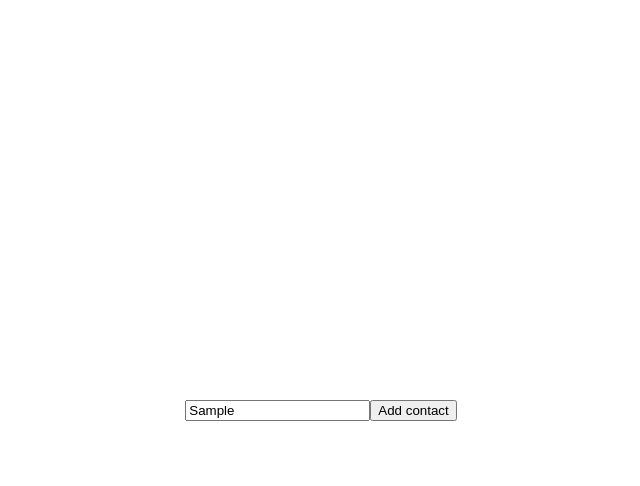
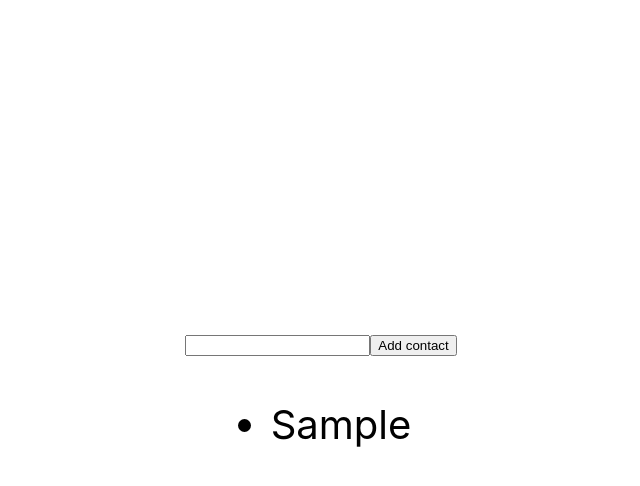
Before and after one commit to Saref111/goit-react-woolf-hw-02-phonebook, a React (Create React App) app: page / in a window 1280 px wide. Both pictures are taken after typing "Sample" into the empty fields and a click on the button "Add contact". Shown: the top 486 px of the page, without its empty margins (319-959 px from the left). Built offline with nearby package versions, Linux system fonts and the light colour scheme.

Commit message:
added conytacts

```diff
--- a/src/components/App.jsx
+++ b/src/components/App.jsx
@@ -2,11 +2,14 @@ import React, { Component } from 'react';
 import { getUniqueId } from 'helpers/helpers';
 
 import PhoneBook from './PhoneBook/PhoneBook';
+import Contacts from './Contacts/Contacts';
 
 class App extends Component {
   state = {
     phones: [],
+    name: '',
   };
+
   addContact = (e) => {
     e.preventDefault();
     this.setState((prevState) => {
@@ -18,23 +21,36 @@ class App extends Component {
             id: getUniqueId(),
           },
         ],
+        name: '',
       };
     });
   };
+
+  setName = (name) => {
+    this.setState(() => ({
+      name,
+    }));
+  };
+
   render() {
-    console.log(this.state.phones);
     return (
       <div
         style={{
           height: '100vh',
           display: 'flex',
+          flexDirection: 'column',
           justifyContent: 'center',
           alignItems: 'center',
           fontSize: 40,
           color: '#010101',
         }}
       >
-        <PhoneBook onSubmit={this.addContact} />
+        <PhoneBook
+          onSubmit={this.addContact}
+          setName={this.setName}
+          value={this.state.name}
+        />
+        <Contacts contacts={this.state.phones} />
       </div>
     );
   }
--- /dev/null
+++ b/src/components/Contacts/Contacts.jsx
@@ -0,0 +1,17 @@
+import React, { Component } from 'react';
+
+class Contacts extends Component {
+  render() {
+
+    console.log('Contacts render');
+    return (
+      <ul>
+        {this.props.contacts.map((contact) => (
+          <li key={contact.id}>{contact.name}</li>
+        ))}
+      </ul>
+    );
+  }
+}
+
+export default React.memo(Contacts);
--- a/src/components/PhoneBook/PhoneBook.jsx
+++ b/src/components/PhoneBook/PhoneBook.jsx
@@ -1,15 +1,26 @@
 import React, { Component } from 'react';
 
 class PhoneBook extends Component {
+  onSubmit = (e) => {
+    e.preventDefault();
+    this.props.onSubmit(e);
+  }
+
+  onChangeName = (e) => {
+    this.props.setName(e.target.value);
+  }
+
   render() {
     return (
-      <form onSubmit={this.props.onSubmit}>
+      <form onSubmit={this.onSubmit}>
         <input
           type="text"
           name="name"
           pattern="^[a-zA-Zа-яА-Я]+(([' -][a-zA-Zа-яА-Я ])?[a-zA-Zа-яА-Я]*)*$"
           title="Name may contain only letters, apostrophe, dash and spaces. For example Adrian, Jacob Mercer, Charles de Batz de Castelmore d'Artagnan"
           required
+          onChange={this.onChangeName}
+          value={this.props.value}
         />
         <button type='submit'>Add contact</button>
       </form>
```
